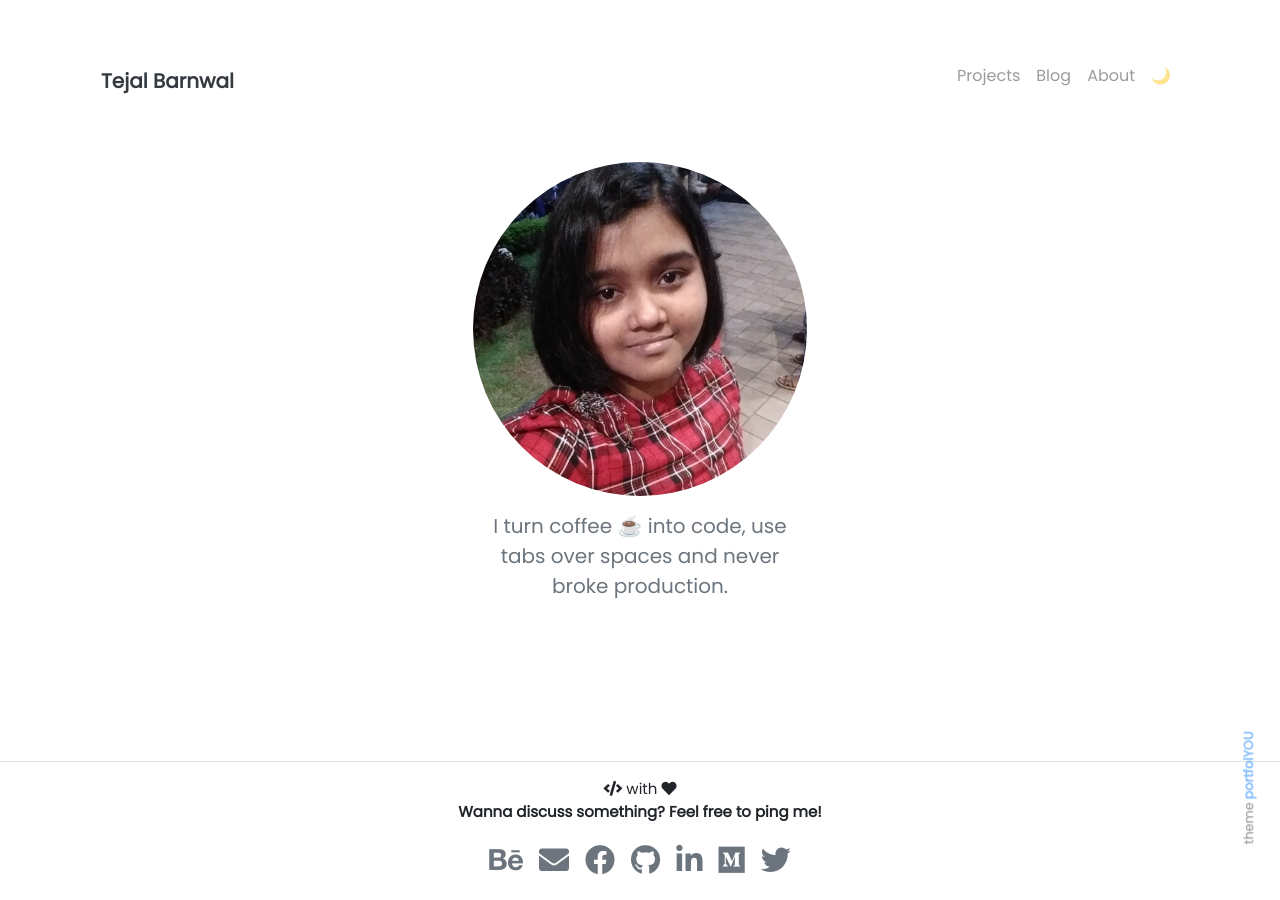
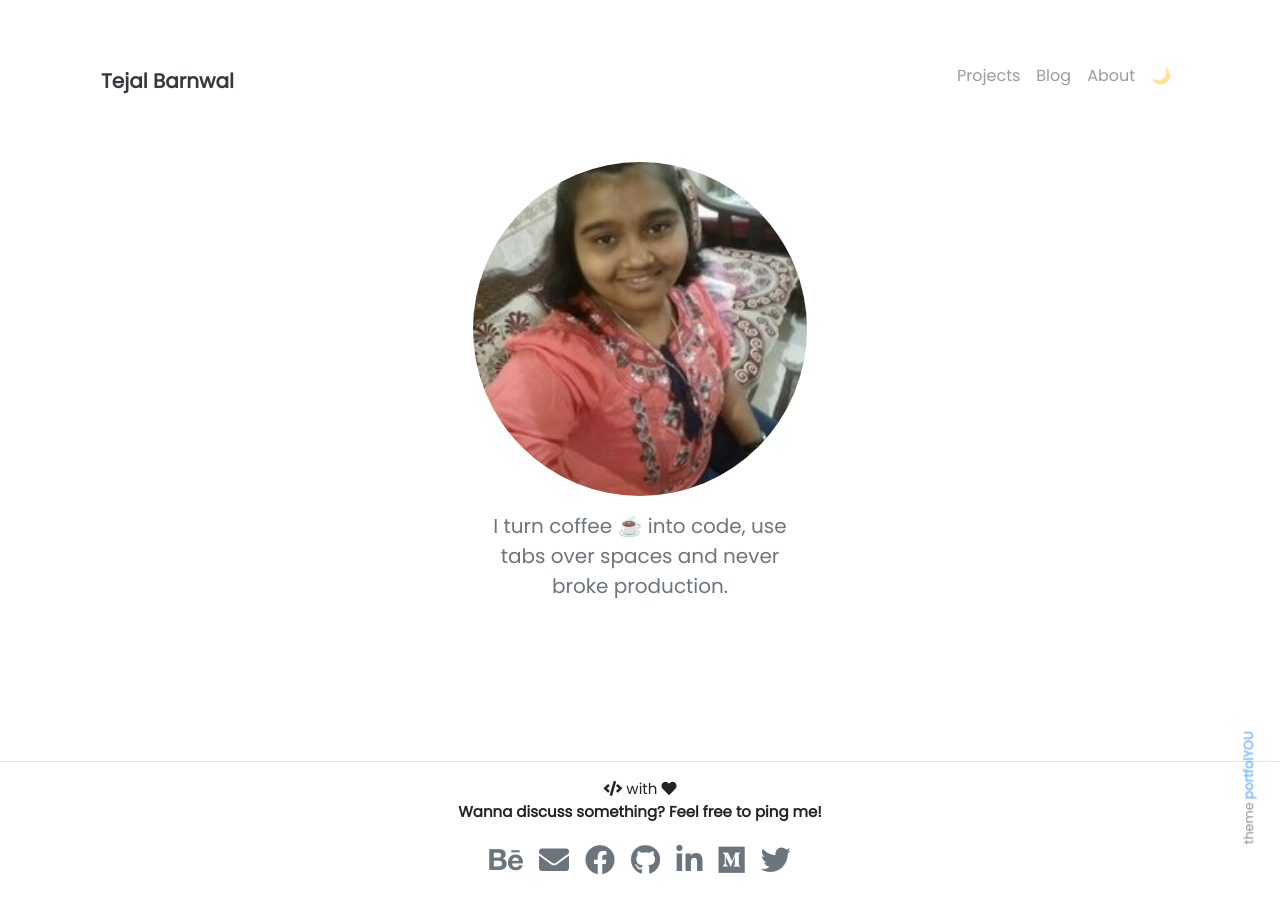
Before and after one commit to tejalbarnwal/tejalbarnwal.github.io, a Jekyll site: the page built from pages/index.md, in a window 1280 px wide. Built offline with Jekyll 4.4.1, drawn with Linux system fonts in a browser that asks for light colours; nearby versions of some CDN libraries; emoji names are drawn with the system emoji font.

Commit message:
first website done :)

```diff
--- a/_includes/landing.html
+++ b/_includes/landing.html
@@ -5,7 +5,7 @@
     <div id="container" class="my-2">
       <div id="dummy"></div>
       <div id="element">
-        <img src="imgs/me4.jpeg" alt="{{ site.title }}" class="circle-image wow animated zoomIn" data-wow-delay=".1s">
+        <img src="imgs/me3.jpeg" alt="{{ site.title }}" class="circle-image wow animated" data-wow-delay=".1s">
       </div>
     </div>
 
```
Also changed, not shown: imgs/me1.jpg, imgs/me3.jpeg (added), 3 other files.
